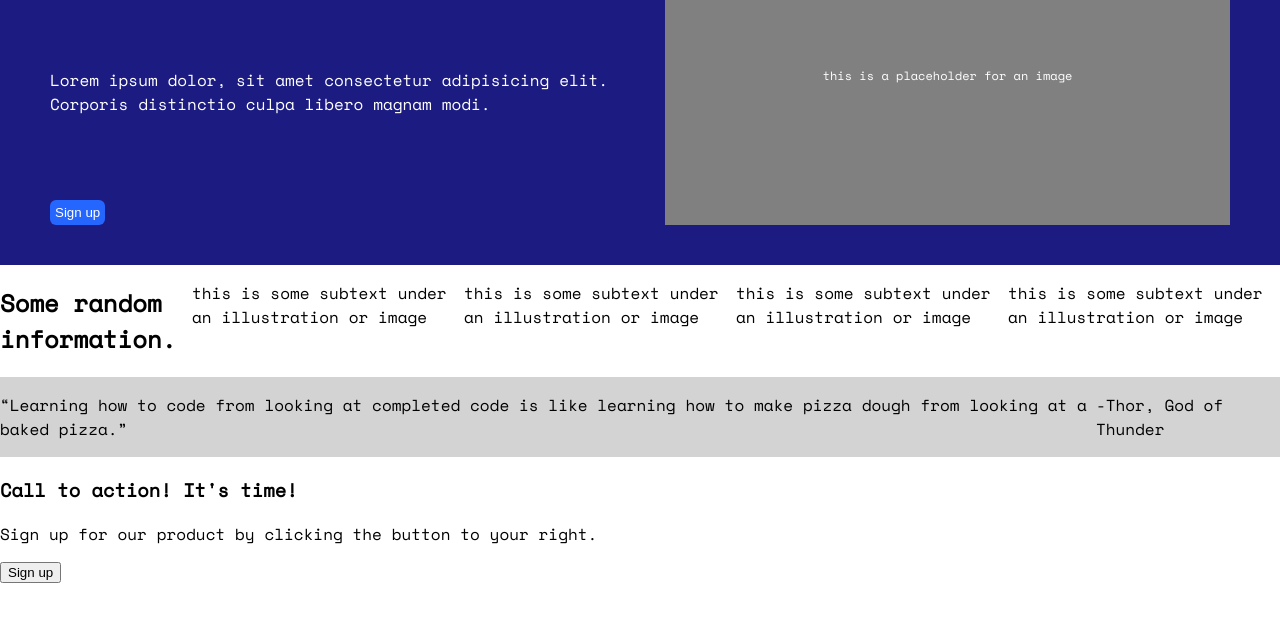
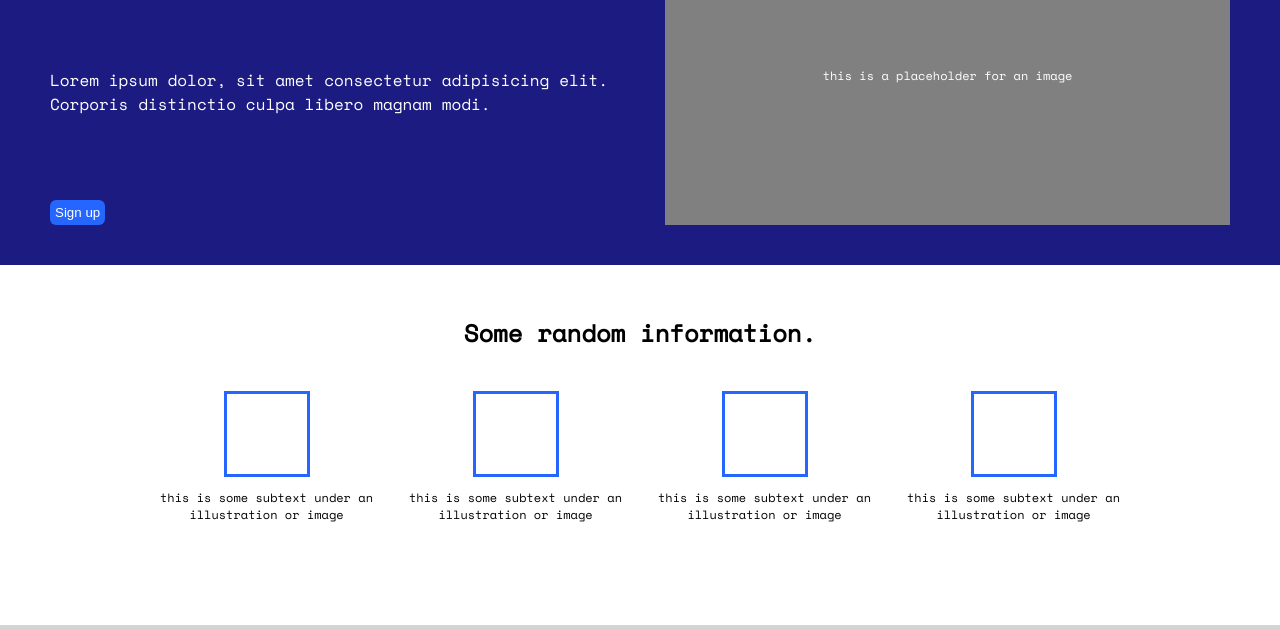
Before and after one commit to jamescrutchley/landing-page, a plain HTML site: page index.html in a window 1280 px wide. Shown: the part 171-800 px from the top of the page. Drawn offline with nearby package versions, Linux system fonts and the light colour scheme.

Commit message:
style second section

```diff
--- a/index.html
+++ b/index.html
@@ -37,6 +37,7 @@
 
         <div class="block-two">
             <h2>Some random information.</h2>
+            <div class="info-blocks">
                 <div class="info-block">
                     <div class="info-image"></div>
                     <p>this is some subtext under an illustration or image</p>
@@ -52,6 +53,7 @@
                 <div class="info-block">
                     <div class="info-image"></div>
                     <p>this is some subtext under an illustration or image</p>
+                </div>
             </div>
         </div>
 
--- a/style.css
+++ b/style.css
@@ -103,6 +103,35 @@ a {
 
 .block-two {
    display: flex;
+   flex-direction: column;
+   align-items: center;
+   height: 300px;
+   gap: 20px;
+   padding: 30px;
+}
+
+.info-blocks {
+    display: flex;
+    justify-content: center;
+    gap: 5px;
+}
+
+.info-block {
+    max-width: 20%;
+    display: flex;
+    flex-direction: column;
+    align-items: center;
+}
+
+.info-block p {
+    text-align: center;
+    font-size: 12px;
+}
+
+.info-image {
+    width: 80;
+    height: 80;
+    border: solid rgb(37, 102, 255) 3px;
 }
 
 .block-three {
```
Lines whose indentation alone changed are shown as unchanged.
